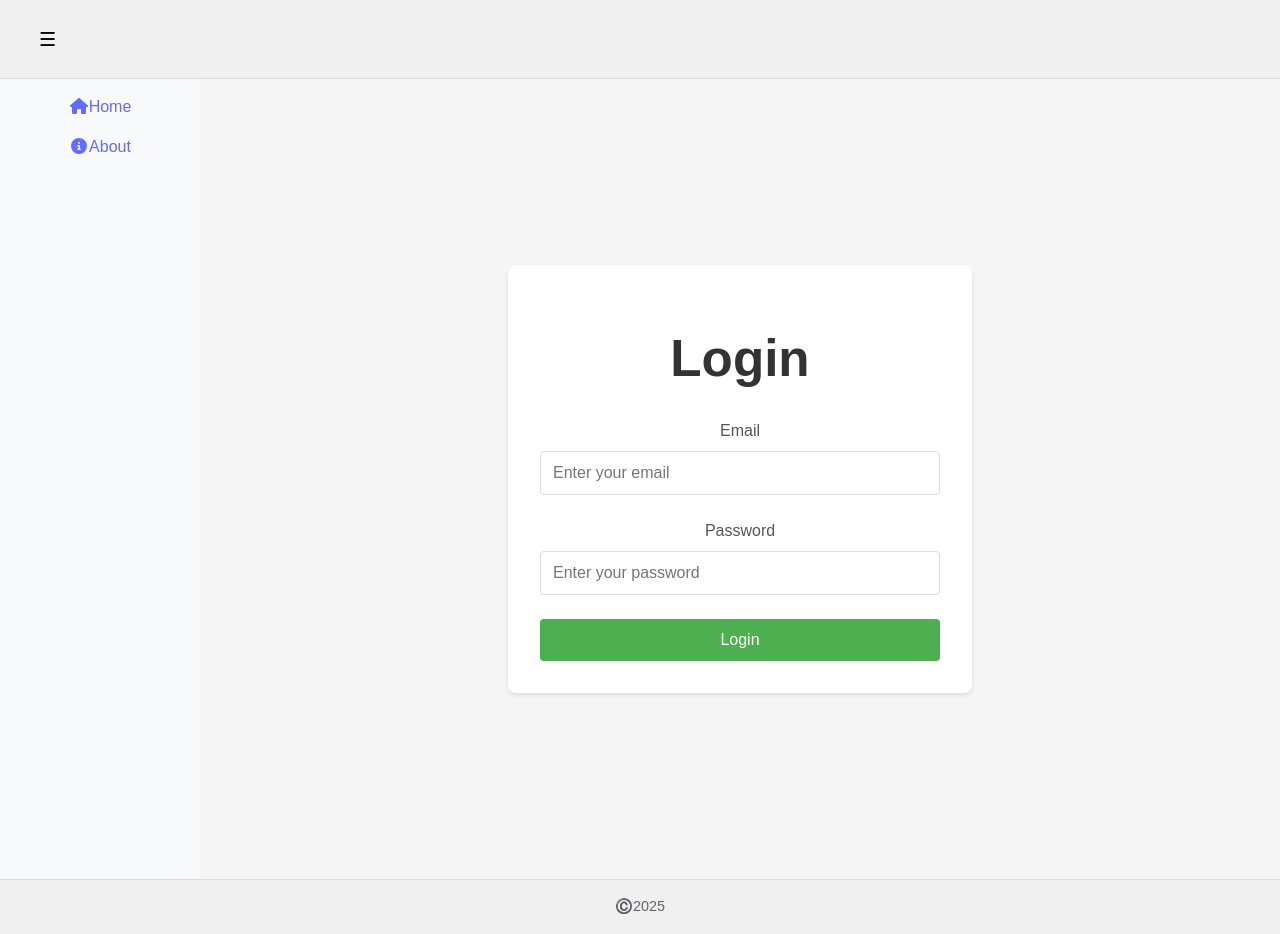
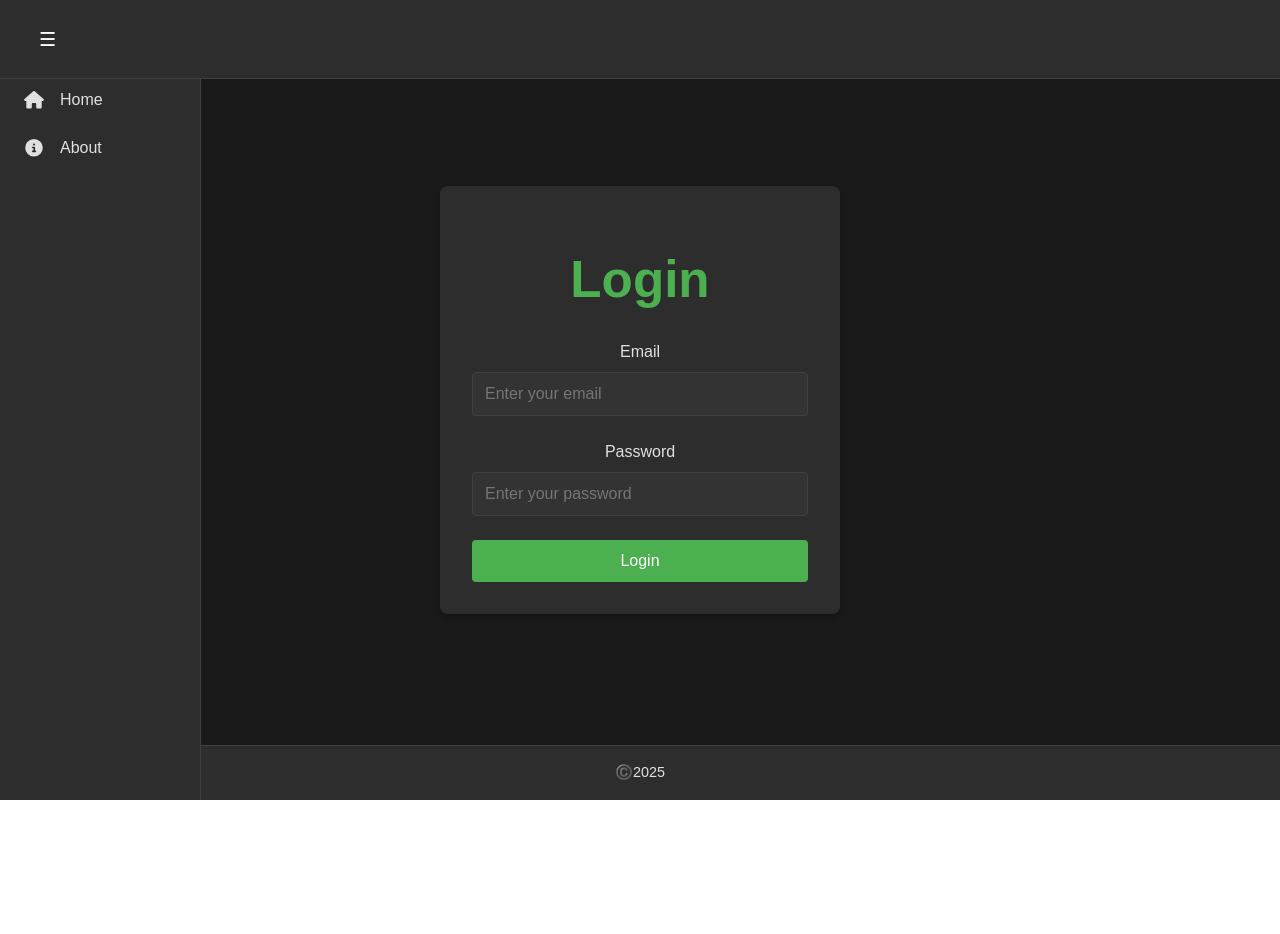
Before and after one commit to kskdmn/vue-practice, a Vue app: page /login in a window 1280 px wide. After the commit the page ends 800 px from the top, so only its background shows below. Built offline with nearby package versions, Linux system fonts and the light colour scheme; no server answers.

Commit message:
Update the entire style

```diff
--- a/src/components/Footer.vue
+++ b/src/components/Footer.vue
@@ -7,13 +7,18 @@
 <style scoped>
 .footer {
   padding: 1rem;
-  background-color: #f0f0f0;
-  border-top: 1px solid #ddd;
+  background-color: #2d2d2d;
+  border-top: 1px solid #404040;
   text-align: center;
+  width: 100%;
+  position: fixed;
+  bottom: 0;
+  left: 0;
+  box-sizing: border-box;
 }
 
 .notes {
   font-size: 0.9rem;
-  color: #666;
+  color: #e0e0e0;
 }
 </style>
--- a/src/components/Header.vue
+++ b/src/components/Header.vue
@@ -45,8 +45,15 @@ onMounted(async () => {
   justify-content: space-between;
   align-items: center;
   padding: 1rem;
-  background-color: #f0f0f0;
-  border-bottom: 1px solid #ddd;
+  background-color: #2d2d2d;
+  border-bottom: 1px solid #404040;
+  color: #ffffff;
+  width: 100%;
+  position: fixed;
+  top: 0;
+  left: 0;
+  z-index: 1000;
+  box-sizing: border-box;
 }
 
 .header-left {
@@ -58,12 +65,14 @@ onMounted(async () => {
 .logo {
   font-weight: bold;
   font-size: 1.2rem;
+  color: #4CAF50;
 }
 
 .user-info {
   display: flex;
   align-items: center;
   gap: 0.5rem;
+  color: #e0e0e0;
 }
 
 .avatar {
@@ -75,20 +84,22 @@ onMounted(async () => {
   border: none;
   font-size: 1.2rem;
   cursor: pointer;
+  color: #ffffff;
 }
 
 .logout-button {
   background: none;
-  border: 1px solid #666;
+  border: 1px solid #4CAF50;
   border-radius: 4px;
   padding: 0.25rem 0.75rem;
   font-size: 0.9rem;
   cursor: pointer;
   transition: all 0.2s ease;
+  color: #4CAF50;
 }
 
 .logout-button:hover {
-  background-color: #666;
+  background-color: #4CAF50;
   color: white;
 }
 </style>
--- a/src/components/SideMenu.vue
+++ b/src/components/SideMenu.vue
@@ -16,7 +16,7 @@ const menuItems = ref([
   <aside class="side-menu" :class="{ collapsed: menuStore.isCollapsed }">
     <nav>
       <p v-for="item in menuItems" :key="item.path">
-        <RouterLink :to="item.path">
+        <RouterLink :to="item.path" class="menu-link">
           <FontAwesomeIcon :icon="item.icon" class="icon" />
           <span class="text" v-show="!menuStore.isCollapsed">{{ item.text }}</span>
         </RouterLink>
@@ -27,26 +27,65 @@ const menuItems = ref([
 
 <style scoped>
 .side-menu {
-  width: 200px; /* Expanded width */
-  transition: width 0.3s ease;
-  background-color: #f8f9fa; /* Light background */
+  width: 200px;
+  transition: all 0.3s ease;
+  background-color: #2d2d2d;
+  border-right: 1px solid #404040;
+  height: calc(100vh - 60px); /* Subtract header height */
+  margin-top: 60px; /* Add margin for header */
+  position: fixed;
+  left: 0;
+  top: 0;
+  z-index: 100;
 }
 
 .side-menu.collapsed {
-  width: 75px; /* Collapsed width (adjust based on icon size) */
+  width: 75px;
 }
 
-/* Hide text when collapsed */
+nav {
+  padding: 1rem 0;
+}
+
+nav p {
+  margin: 0;
+  padding: 0;
+}
+
+.menu-link {
+  display: flex;
+  align-items: center;
+  padding: 0.75rem 1.5rem;
+  color: #e0e0e0;
+  text-decoration: none;
+  transition: all 0.2s ease;
+}
+
+.menu-link:hover {
+  background-color: #404040;
+  color: #4CAF50;
+}
+
+.menu-link.router-link-active {
+  background-color: #404040;
+  color: #4CAF50;
+}
+
+.icon {
+  display: inline-block;
+  min-width: 1.25rem;
+  text-align: center;
+  font-size: 1.1rem;
+}
+
+.text {
+  margin-left: 1rem;
+  transition: all 0.3s ease;
+}
+
 .side-menu.collapsed .text {
   opacity: 0;
   width: 0;
   margin-left: 0;
-  transition: all 0.3s ease;
-}
-
-.icon {
-  display: inline-block;
-  min-width: 1.25rem; /* Match icon width */
-  text-align: center; /* Center icons when collapsed */
 }
 </style>
--- a/src/views/AboutView.vue
+++ b/src/views/AboutView.vue
@@ -8,8 +8,27 @@
 <style scoped>
 .content {
   padding: 2rem;
-  max-width: 100%;
   width: 100%;
   box-sizing: border-box;
+  background-color: #1a1a1a;
+  color: #ffffff;
+  min-height: calc(100vh - 120px); /* Account for header and footer */
+  margin-top: 60px; /* Account for header */
+  margin-bottom: 60px; /* Account for footer */
+  display: flex;
+  flex-direction: column;
+  align-items: center;
+  justify-content: center;
+  text-align: center;
+  overflow-x: hidden;
+}
+
+h1 {
+  color: #4CAF50;
+  margin-bottom: 1rem;
+}
+
+p {
+  color: #e0e0e0;
 }
 </style>
--- a/src/views/HomeView.vue
+++ b/src/views/HomeView.vue
@@ -8,8 +8,27 @@
 <style scoped>
 .content {
   padding: 2rem;
-  max-width: 100%;
   width: 100%;
   box-sizing: border-box;
+  background-color: #1a1a1a;
+  color: #ffffff;
+  min-height: calc(100vh - 120px); /* Account for header and footer */
+  margin-top: 60px; /* Account for header */
+  margin-bottom: 60px; /* Account for footer */
+  display: flex;
+  flex-direction: column;
+  align-items: center;
+  justify-content: center;
+  text-align: center;
+  overflow-x: hidden;
+}
+
+h1 {
+  color: #4CAF50;
+  margin-bottom: 1rem;
+}
+
+p {
+  color: #e0e0e0;
 }
 </style>
--- a/src/views/LoginView.vue
+++ b/src/views/LoginView.vue
@@ -63,21 +63,26 @@ const handleLogin = async () => {
   justify-content: center;
   align-items: center;
   min-height: 100vh;
-  background-color: #f5f5f5;
+  background-color: #1a1a1a;
+  width: 100%;
+  box-sizing: border-box;
+  overflow-x: hidden;
 }
 
 .login-box {
-  background: white;
+  background: #2d2d2d;
   padding: 2rem;
   border-radius: 8px;
-  box-shadow: 0 2px 4px rgba(0, 0, 0, 0.1);
+  box-shadow: 0 4px 6px rgba(0, 0, 0, 0.2);
   width: 100%;
   max-width: 400px;
+  margin: 1rem;
+  box-sizing: border-box;
 }
 
 h1 {
   text-align: center;
-  color: #333;
+  color: #4CAF50;
   margin-bottom: 2rem;
 }
 
@@ -95,15 +100,17 @@ h1 {
 
 label {
   font-weight: 500;
-  color: #555;
+  color: #e0e0e0;
 }
 
 input {
   padding: 0.75rem;
-  border: 1px solid #ddd;
+  border: 1px solid #404040;
   border-radius: 4px;
   font-size: 1rem;
   transition: border-color 0.2s;
+  background-color: #333333;
+  color: #ffffff;
 }
 
 input:focus {
@@ -127,8 +134,8 @@ input:focus {
 }
 
 .error-message {
-  background-color: #ffebee;
-  color: #c62828;
+  background-color: #ff5252;
+  color: #ffffff;
   padding: 0.75rem;
   border-radius: 4px;
   margin-bottom: 1rem;
@@ -136,12 +143,12 @@ input:focus {
 }
 
 .login-button:disabled {
-  background-color: #cccccc;
+  background-color: #666666;
   cursor: not-allowed;
 }
 
 input:disabled {
-  background-color: #f5f5f5;
+  background-color: #404040;
   cursor: not-allowed;
 }
 </style>
```
